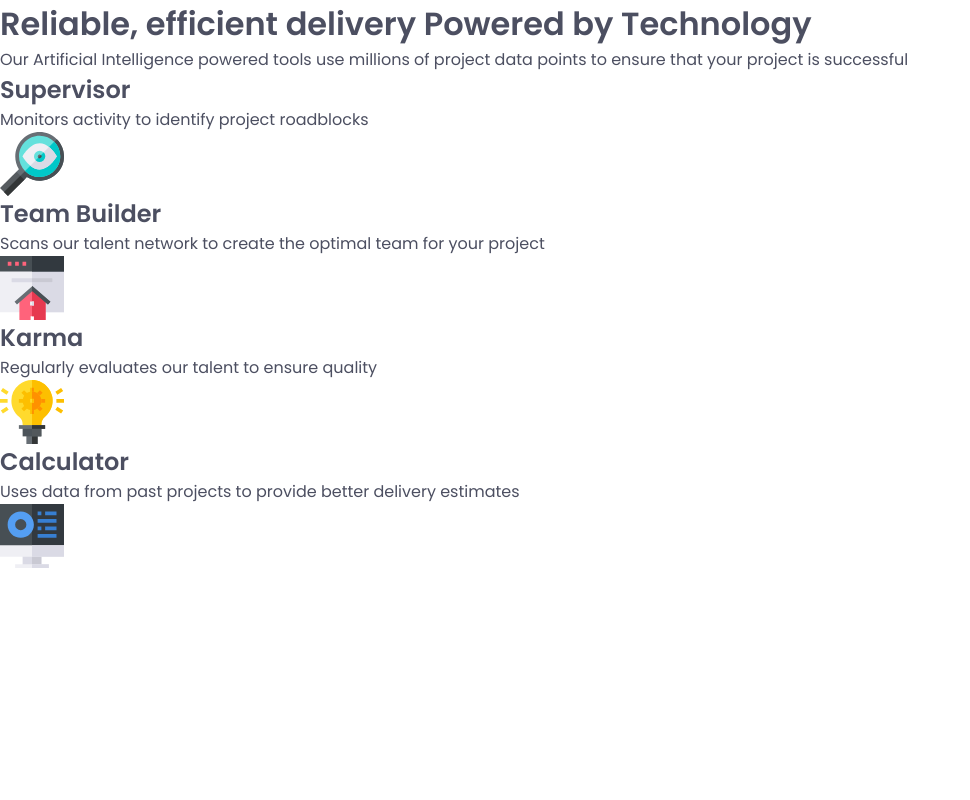
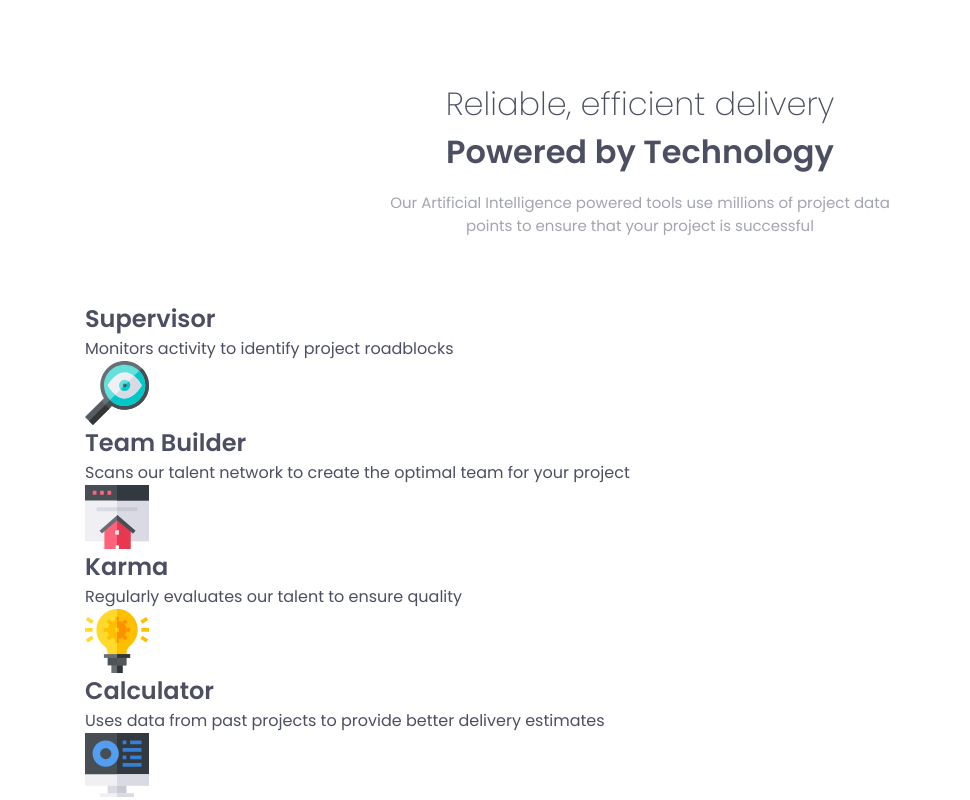
Before and after one commit to Maz-hub/Four-card-feature-section, a plain HTML site: page index.html in a window 1280 px wide. Shown: the whole page, without its empty margins (0-970 px from the left). Drawn offline with Linux system fonts and the light colour scheme.

Commit message:
Header style

```diff
--- a/index.html
+++ b/index.html
@@ -25,12 +25,19 @@
   <body>
     <header>
       <div class="wrapper wrapper--narrow">
-        <h1>Reliable, efficient delivery <span>Powered by Technology</span></h1>
+        <h1>
+          Reliable, efficient delivery
+          <span>
+            <br />
+            Powered by Technology</span
+          >
+        </h1>
+
+        <p>
+          Our Artificial Intelligence powered tools use millions of project data
+          points to ensure that your project is successful
+        </p>
       </div>
-      <p>
-        Our Artificial Intelligence powered tools use millions of project data
-        points to ensure that your project is successful
-      </p>
     </header>
 
     <main>
--- a/style.css
+++ b/style.css
@@ -59,3 +59,40 @@ h5,
 h6 {
   overflow-wrap: break-word;
 }
+
+/* WRAPPER  */
+
+.wrapper {
+  max-width: 1110px;
+  margin-inline: auto;
+}
+
+.wrapper--narrow {
+  max-width: 540px;
+}
+
+/* HEADER */
+
+header {
+  text-align: center;
+  margin-block-start: 5rem;
+  margin-block-end: 4rem;
+}
+
+header h1 {
+  font-weight: var(--fw-light);
+}
+
+header span {
+  font-weight: var(--fw-bold);
+}
+
+header p {
+  padding-block-start: 1rem;
+  color: var(--color-Grayish-Blue);
+  font-size: var(--fs-p);
+}
+
+/* MAIN */
+
+/* CARDS */
```
